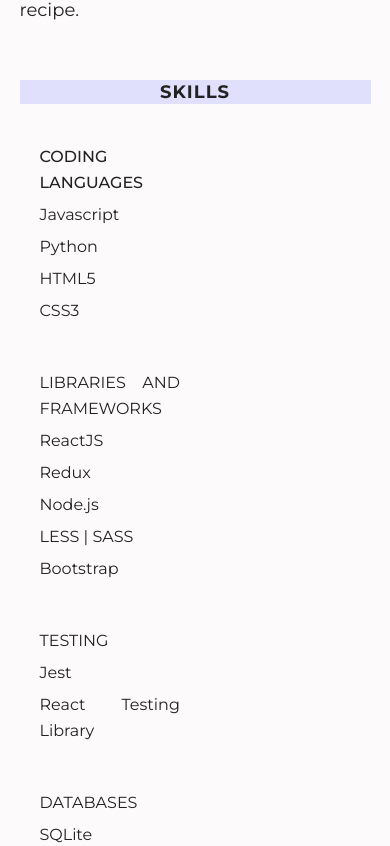
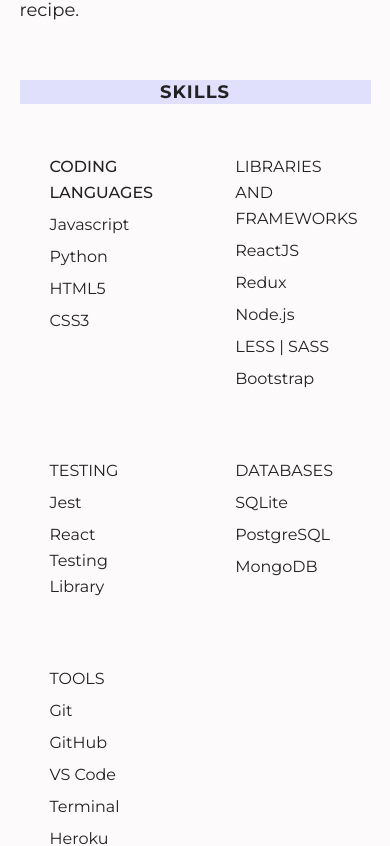
Before and after one commit to MarinaBaskova/portfolio, a React (Create React App) app: page / in a window 390 px wide. Shown: the part 799-1645 px from the top of the page. Built offline with nearby package versions, Linux system fonts and the light colour scheme; the HTML template or start-up script is replaced by a standard one.

Commit message:
media fixed

```diff
--- a/src/components/Skills.js
+++ b/src/components/Skills.js
@@ -1,4 +1,4 @@
-import React from 'react';
+import React from "react";
 
 const Skills = () => {
   return (
@@ -8,7 +8,7 @@
       </div>
       <div className="skills-wrapper">
         <div className="skills-category">
-					<p>
+          <p className="skills-header">
             <span id="skills-span">CODING LANGUAGES</span>
           </p>
           <ul>
@@ -19,7 +19,7 @@
           </ul>
         </div>
         <div className="skills-category">
-					<p>
+          <p className="skills-header">
             <span>LIBRARIES AND FRAMEWORKS</span>
           </p>
           <ul>
@@ -31,7 +31,7 @@
           </ul>
         </div>
         <div className="skills-category">
-					<p>
+          <p className="skills-header">
             <span>TESTING</span>
           </p>
           <ul>
@@ -40,7 +40,7 @@
           </ul>
         </div>
         <div className="skills-category">
-					<p>
+          <p className="skills-header">
             <span>DATABASES</span>
           </p>
           <ul>
@@ -51,7 +51,7 @@
         </div>
         <div className="skills-category">
           <p>
-						<span>TOOLS</span>
+            <span className="skills-header">TOOLS</span>
           </p>
           <ul>
             <li>Git</li>
--- a/src/index.css
+++ b/src/index.css
@@ -317,24 +317,29 @@
 }
 
 /*SKILLS*/
+
 .skills-wrapper {
   display: flex;
-  justify-content: space-between;
   margin-bottom: 80px;
 }
 
 @media (max-width: 800px) {
   .skills-wrapper {
     align-items: baseline;
-    justify-content: space-between;
+    flex-wrap: wrap;
+    justify-content: flex-start;
   }
 }
 
 @media (max-width: 575px) {
   .skills-wrapper {
     flex-wrap: wrap;
+    width: 100%;
+    justify-content: space-between;
+    margin-bottom: 0px;
   }
 }
+
 #skills-span {
   font-weight: 500;
 }
@@ -342,16 +347,13 @@
 #skills-section {
   margin-top: 55px;
 }
-
-@media (max-width: 800px) {
-  .skills-category {
-    margin: 2rem;
-  }
+.skills-category {
+  margin: 3rem;
 }
 
 @media (max-width: 575px) {
   .skills-category {
-    width: 40%;
+    width: 30%;
   }
 }
 
```
Lines whose indentation alone changed are shown as unchanged.
